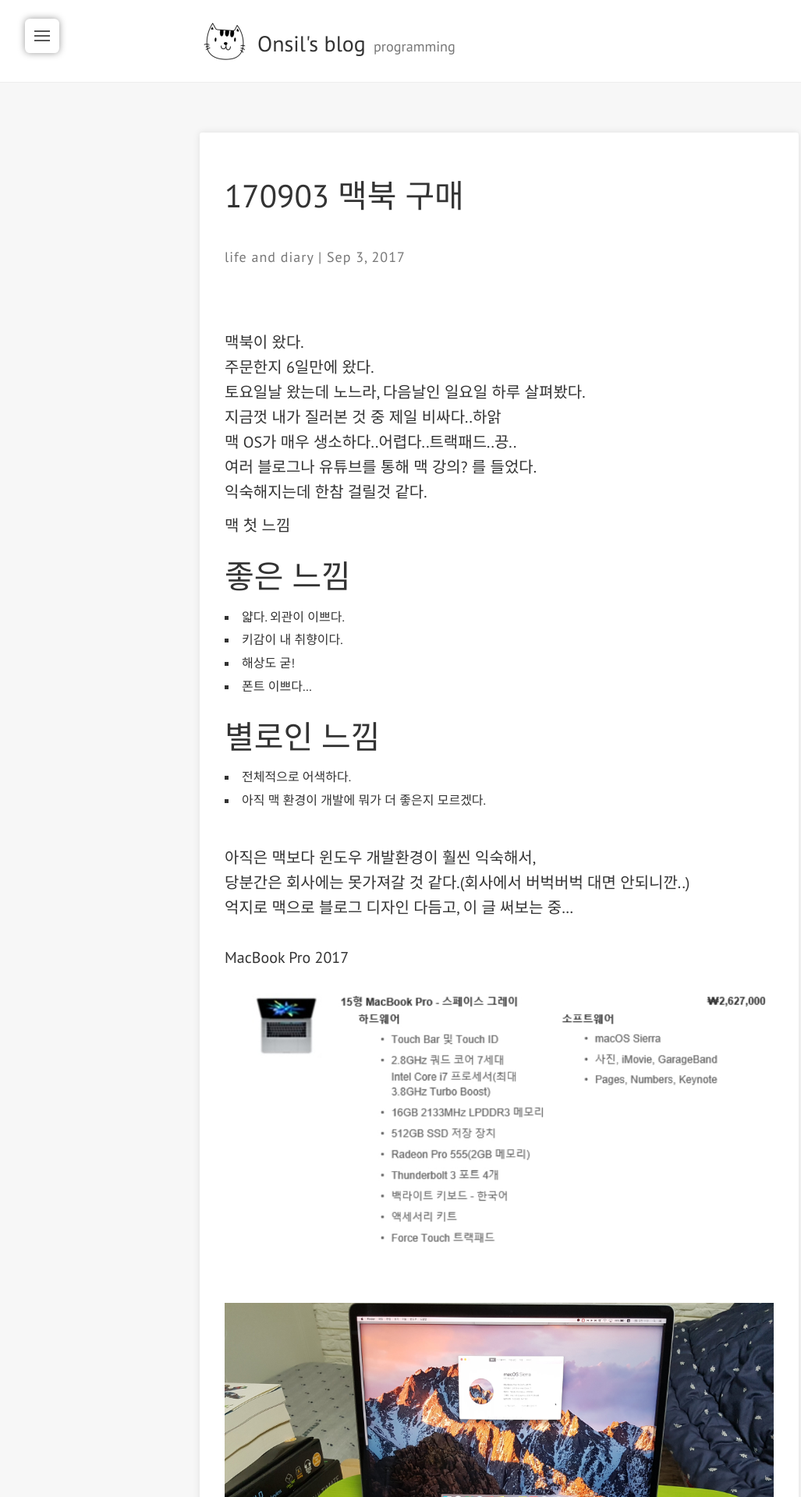
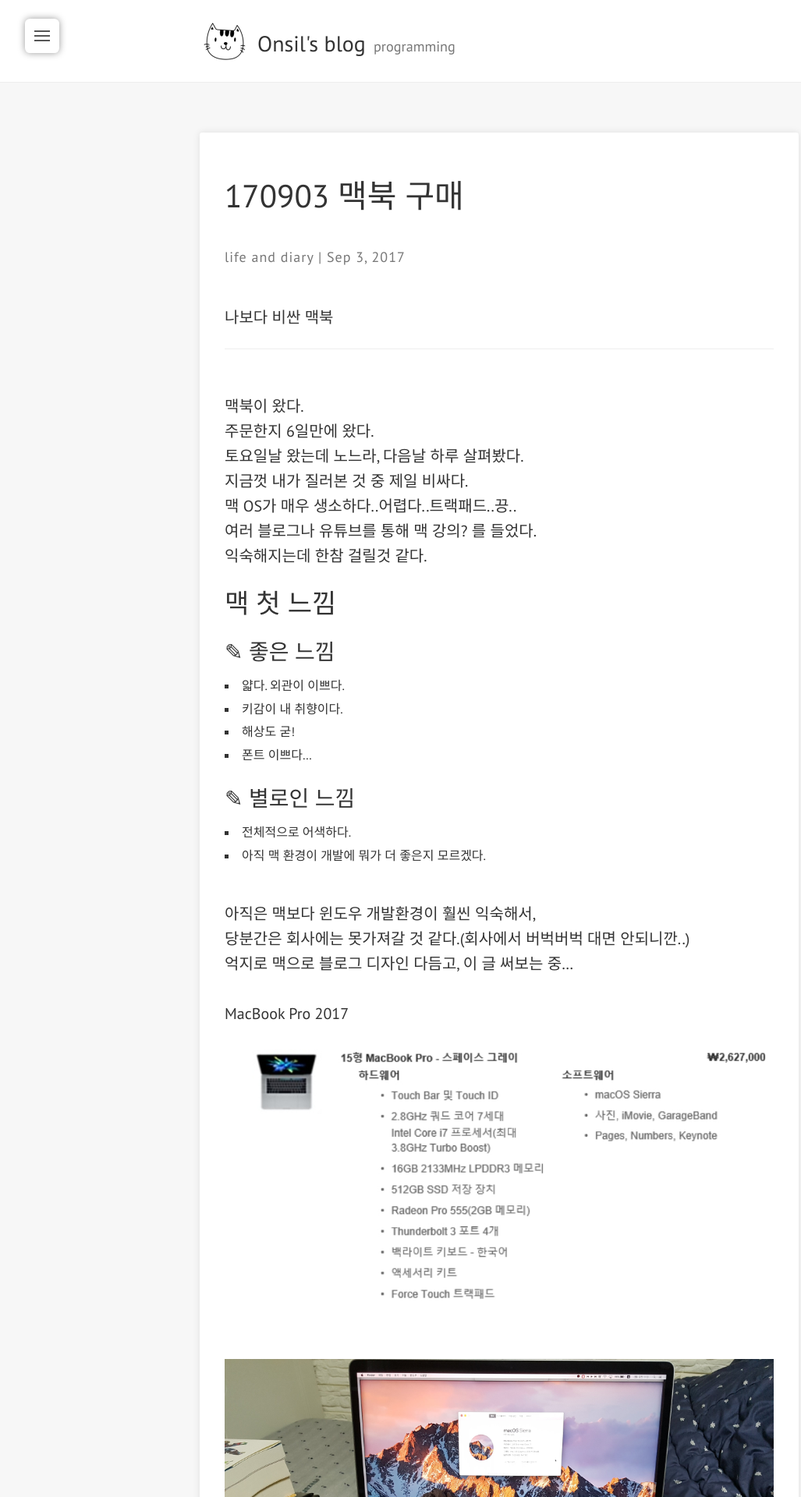
Before and after one commit to Onsil-TheGreenHouse/Onsil-TheGreenHouse.github.io, a Jekyll site: the page built from _posts/life/diary/2017-09-03-diary.md, in a window 1280 px wide. Shown: the top 1920 px of the page at 78% size, without its empty margins (0-1027 px from the left). Built offline with Jekyll 4.4.1, drawn with Linux system fonts in a browser that asks for light colours; nearby versions of some CDN libraries; some of the changed text lies outside the part shown.

Commit message:
diary post & alter wording

```diff
--- a/_includes/style.html
+++ b/_includes/style.html
@@ -100,6 +100,17 @@
 }
 /*endfor sidebar multi menu*/
 
+/* for post banner image */
+
+.banner-image img {
+    width: 768px;
+    height: 432px;
+}
+
+/* for post banner image */
+
+
+
 
 {% endif %}
 {% endcapture %}
--- a/_posts/life/diary/2017-09-03-diary.md
+++ b/_posts/life/diary/2017-09-03-diary.md
@@ -6,26 +6,30 @@
 categories:
 - life
 - diary
-permalink: 170903 diary
+permalink: 170903-diary
+---
+
+나보다 비싼 맥북
+
 ---
 <br>
 맥북이 왔다.<br>
 주문한지 6일만에 왔다.<br>
-토요일날 왔는데 노느라, 다음날인 일요일 하루 살펴봤다.<br>
-지금껏 내가 질러본 것 중 제일 비싸다..하앍<br>
+토요일날 왔는데 노느라, 다음날 하루 살펴봤다.<br>
+지금껏 내가 질러본 것 중 제일 비싸다.<br>
 맥 OS가 매우 생소하다..어렵다..트랙패드..끙..<br>
 여러 블로그나 유튜브를 통해 맥 강의? 를 들었다.<br>
 익숙해지는데 한참 걸릴것 같다.<br>
 
-맥 첫 느낌
-# 좋은 느낌
+## 맥 첫 느낌
+### ✎ 좋은 느낌
 
 - 얇다. 외관이 이쁘다.
 - 키감이 내 취향이다.
 - 해상도 굳!
 - 폰트 이쁘다...
 
-# 별로인 느낌
+### ✎ 별로인 느낌
 - 전체적으로 어색하다.
 - 아직 맥 환경이 개발에 뭐가 더 좋은지 모르겠다.
 
```
Also changed, not shown: _posts/life/diary/2017-08-30-diary.md (+48 -13 lines), _posts/life/diary/2017-09-16-diary.md (added, +97 -0 lines), _posts/programming/django/2017-09-15-django_web_programming_ch1.md (+1 -0 lines), assets/images/diary/170916/config_theme.png (added), assets/images/diary/170916/stupid_coding1-1.png (added), assets/images/diary/170916/stupid_coding1.png (added), assets/images/diary/170916/stupid_coding2-2.png (added), assets/images/diary/170916/stupid_coding2.png (added), assets/images/diary/170916/style_theme.png (added), assets/images/programming/django/web_programming_book.png (added).
